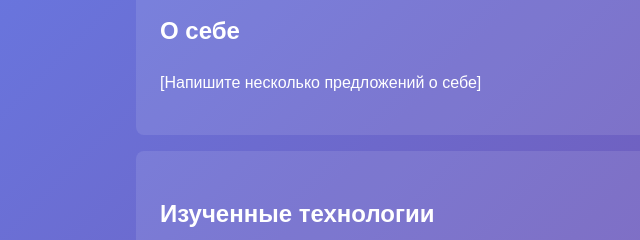
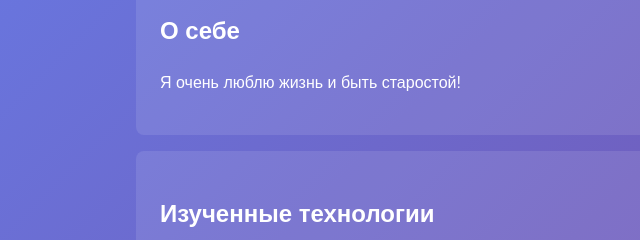
Before and after one commit to nuraynursultan007/my-cloud-portfolio, a plain HTML site: page index.html in a window 1280 px wide. Shown: the part 280-520 px from the top of the page, 104-744 px from the left. Drawn offline with Linux system fonts and the light colour scheme.

Commit message:
Update index.html

```diff
--- a/index.html
+++ b/index.html
@@ -3,7 +3,7 @@ name="viewport" content="width=device-width, initial-scale=1.0"> <title>Мое
 портфолио в облаке</title> <link rel="stylesheet" href="style.css"> </head>
 <body> <header> <h1>Добро пожаловать в мое облачное портфолио!</h1>
 <p>Развернуто с помощью GitHub Pages</p> </header> <main> <section
-id="about"> <h2>О себе</h2> <p>[Напишите несколько предложений о себе]</p>
+id="about"> <h2>О себе</h2> <p>Я очень люблю жизнь и быть старостой!</p>
 </section> <section id="skills"> <h2>Изученные технологии</h2> <ul>
 <li>Cloud Computing (IaaS, PaaS, SaaS)</li> <li>GitHub и система контроля
 версий</li> <li>HTML/CSS</li> </ul> </section> </main> <footer> <p>© 2025 |
```
